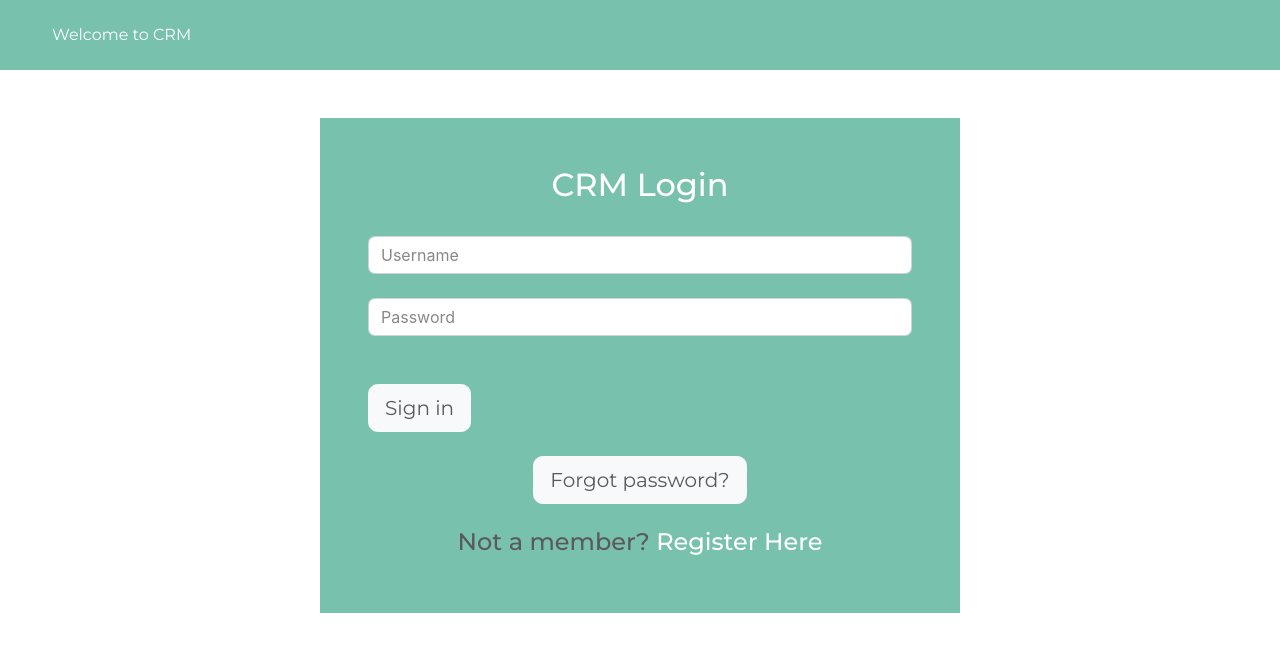
After one commit to BradleyHazel/CRM-MVC, a Node server app: template views/login.ejs in a window 1280 px wide. The commit adds this page. Shown: the top 652 px of the page. Run offline with Node 20, Linux system fonts and the light colour scheme; the template is opened without the code that fills it, so the values that code supplies are empty; some libraries are stand-ins or nearby versions.

Commit message:
added user model, added login page and registration page, and registration and authentication routing via passport

```diff
--- a/backend/server.js
+++ b/backend/server.js
@@ -3,11 +3,21 @@ require('dotenv').config()
 const express = require('express')
 const cors = require('cors')
 const methodOverride = require("method-override")
-const ejsLayouts = require('express-ejs-layouts');
+const expressLayouts = require('express-ejs-layouts');
 const app = express();
 
 
-app.use(ejsLayouts);
+app.use(require("express-session")({
+  secret: process.env.DEV_USER_SECRET,
+  resave: false,
+  saveUninitialized: false
+}));
+
+
+app.use(expressLayouts);
+
+app.set("layout login", false);
+app.set("layout register", false);
 
 app.use(cors())
 app.use(methodOverride('_method'))
@@ -24,12 +34,89 @@ app.use(express.static('public'))
 app.use(express.json())
 app.use(express.urlencoded({ extended: true }));
 
+
+app.get('/',(req,res)=>{
+  res.redirect('/login')
+})
+
+
+app.get('/register',(req,res)=>{
+  res.render('register', { layout: 'register' });
+})
+
+mongoose = require("mongoose"),
+passport = require("passport");
+const LocalStrategy = require('passport-local').Strategy;
+
+User = require("./models/user-model");
+
+
+//Showing login form
+app.get("/login", function (req, res) {
+  res.render("login", { layout: 'login' });
+});
+
+//Handling user login
+app.post("/login", passport.authenticate("local", {
+  successRedirect: "/customers",
+  failureRedirect: "/login"
+}), function (req, res) {
+});
+
+app.set("view engine", "ejs");
+
+const bodyParser = require("body-parser")
+
+app.use(bodyParser.urlencoded({ extended: true }));
+
+app.use(passport.initialize());
+app.use(passport.session());
+
+
+passport.use(new LocalStrategy(User.authenticate()));
+passport.serializeUser(User.serializeUser());
+passport.deserializeUser(User.deserializeUser());
+
+
+app.post("/register", function (req, res) {
+  var username = req.body.username
+  var email = req.body.email
+  var password = req.body.password
+  User.register(new User({ username: username, email: email}),
+          password, function (err, user) {
+      if (err) {
+          console.log(err);
+          return res.render("register");
+      }
+
+      passport.authenticate("local")(
+          req, res, function () {
+          res.render("login", { layout: 'login' });
+      });
+  });
+});
+
+
+
+
+
+app.get("/logout", function (req, res) {
+  req.logout();
+  res.redirect("/");
+});
+
+
+function checkAuthentication(req,res,next){
+  if(req.isAuthenticated()){
+      //req.isAuthenticated() will return true if user is logged in
+      next();
+  } else{
+      res.redirect("/login");
+  }
+}
+
 const customerController = require('./controllers/customerController.js');
-app.use('/customers', customerController);
+app.use('/customers',checkAuthentication, customerController);
 
 const invoiceController = require('./controllers/invoiceController.js');
-app.use('/invoices', invoiceController);
-
-app.get('/',(req,res)=>{
-  res.redirect('/customers')
-})
+app.use('/invoices',checkAuthentication, invoiceController);
--- a/views/layout.ejs
+++ b/views/layout.ejs
@@ -34,6 +34,9 @@
         <li class="nav-item">
           <button class="btn btn-primary"><a class="nav-link text-white" href="/invoices/add">Add an Invoice</a></button>
         </li>
+        <li class="nav-item">
+          <button class="btn btn-primary"><a class="nav-link text-white" href="/logout">logout</a></button>
+        </li>
       </ul>
     </div>
   </nav>
--- /dev/null
+++ b/views/login.ejs
@@ -0,0 +1,84 @@
+<!DOCTYPE html>
+<html>
+<head>
+
+<!-- Latest compiled and minified CSS -->
+<link href="https://cdn.jsdelivr.net/npm/bootstrap@5.1.3/dist/css/bootstrap.min.css" rel="stylesheet">
+
+<!-- Latest compiled JavaScript -->
+<script src="https://cdn.jsdelivr.net/npm/bootstrap@5.1.3/dist/js/bootstrap.bundle.min.js"></script>
+
+<link rel="stylesheet" href="https://cdn.jsdelivr.net/npm/bootswatch@4.5.2/dist/minty/bootstrap.min.css">
+
+<meta name="viewport" content="width=device-width, initial-scale=1">
+
+  <title>CRM</title>
+</head>
+<body >
+  <nav class="navbar navbar-expand-sm bg-primary sticky-top" static: top >
+
+    <div class="container-fluid">
+      <ul class="navbar-nav">
+        <li class="nav-item" >
+          <button class="btn btn-primary" ><a class="nav-link text-white" href="/login" >Welcome to CRM</a></button>
+        </li>
+      </ul>
+    </div>
+  </nav>
+
+
+
+
+<div class="col-md-6 container-fluid p-5 my-5 bg-primary text-black">
+    <h2 class="text-white" style="text-align:center">CRM Login</h2>
+    &nbsp;
+    &nbsp;
+    &nbsp;
+
+    <!-- Email input -->
+
+    <form action="/login" method="post">
+
+        <input class="form-control" type="text" name="username" id="username"
+        placeholder="Username"  name="username" required/><br>
+
+        <input class="form-control" type="password" name="password"
+        id="password" placeholder="Password"  name="password" required/><br>
+                    <br>
+
+                    <button type="submit" name="submitLogin" id="submitLogin"class="btn btn-light btn-lg" value="Submit">Sign in</button>
+
+        </form>
+
+
+    <!-- 2 column grid layout for inline styling -->
+    <div class="row mb-4">
+      <div class="col d-flex justify-content-center">
+      </div>
+
+    </div>
+
+    <!-- Submit button -->
+    <div style="text-align:center">
+
+
+    <button type="button" class="btn btn-light btn-lg ">Forgot password?</button>
+</div>
+&nbsp;
+&nbsp;
+&nbsp;
+
+    <!-- Register buttons -->
+    <div class="text-center">
+      <h4>Not a member? <a href="/register" class="text-white">Register Here</a></h4>
+
+
+
+
+
+
+</div>
+
+
+</body>
+</html>
```
Also changed, not shown: backend/models/user-model.js (added, +16 -0 lines), package.json (+7 -1 lines), views/register.ejs (added, +49 -0 lines), 1 other file.
